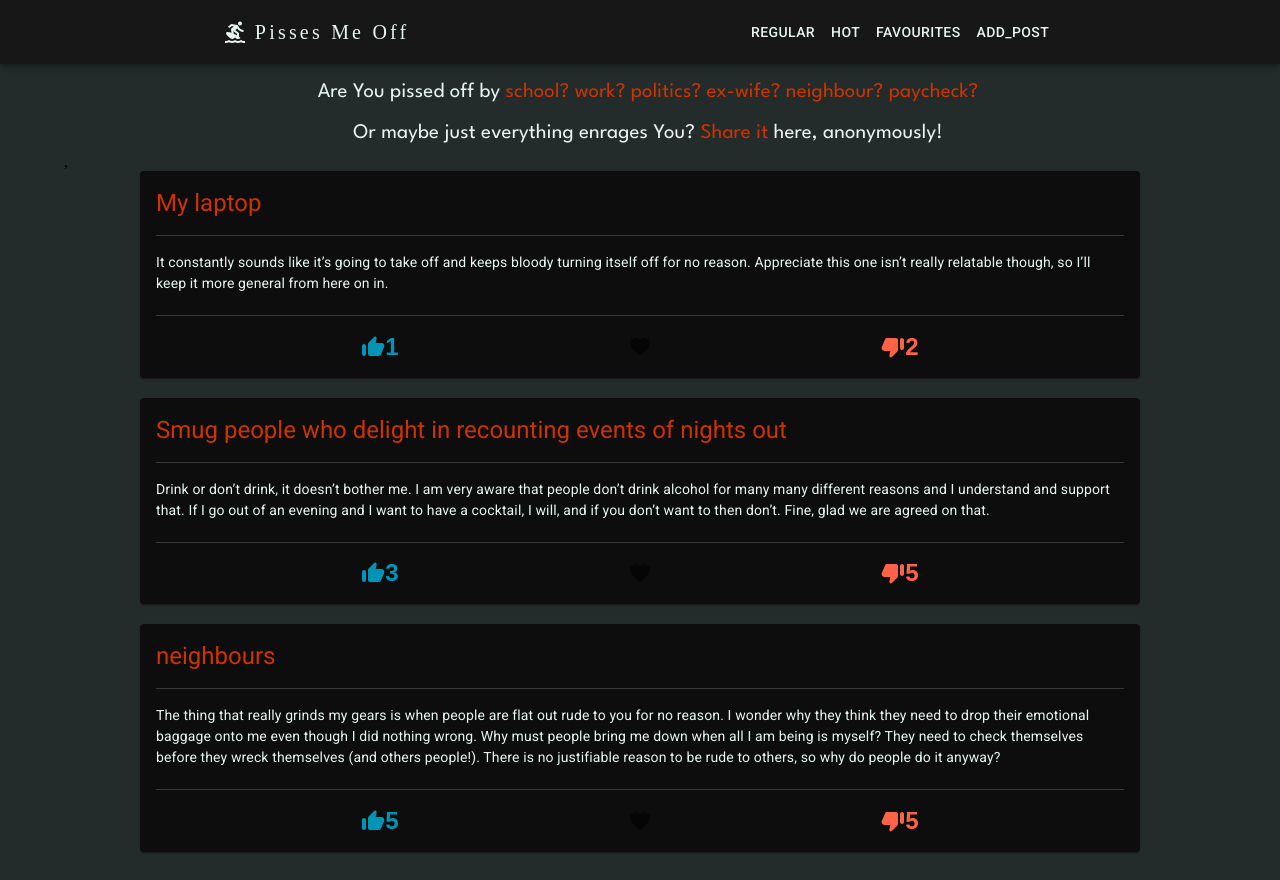
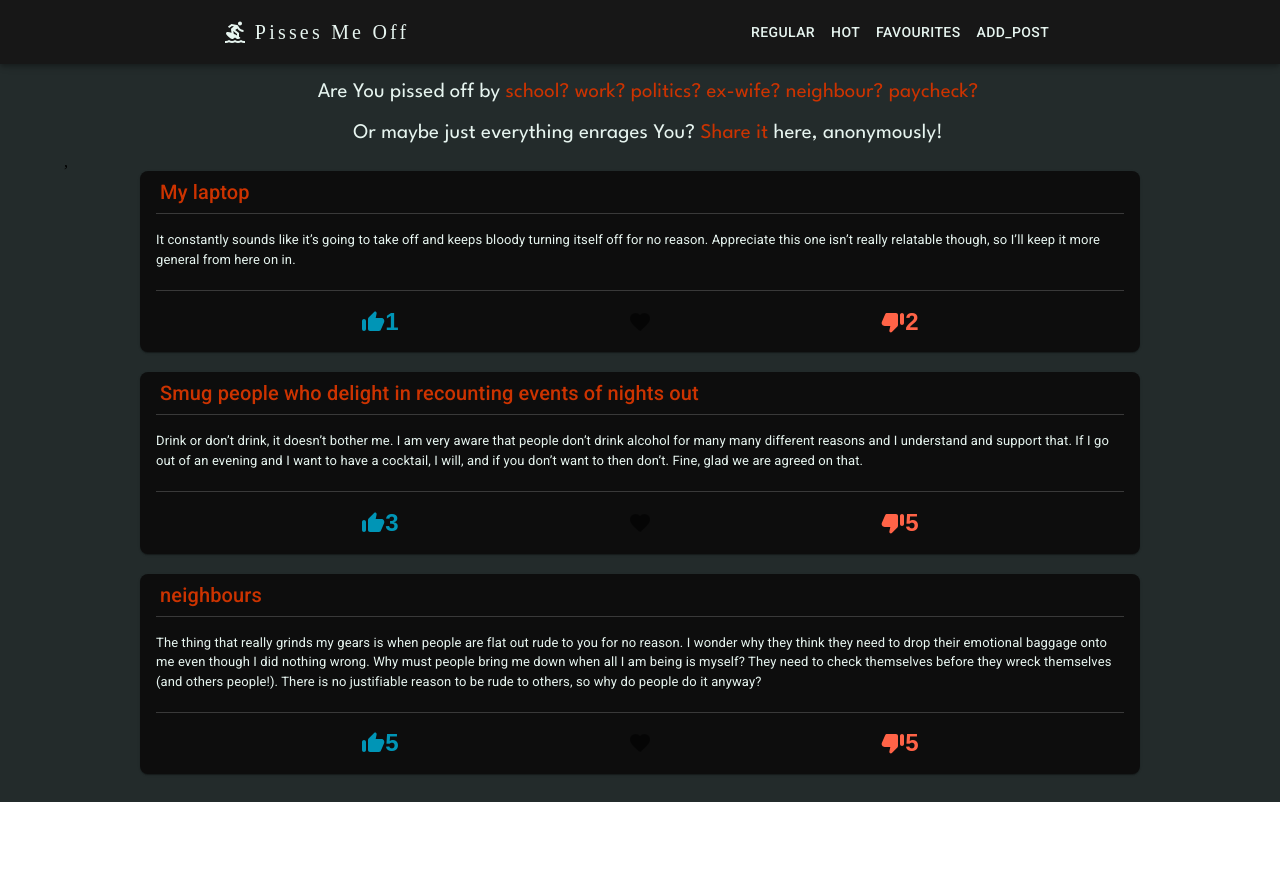
Before and after one commit to Zasada94/pissesmeoff, a React (Create React App) app: page / in a window 1280 px wide. After the commit the page ends 802 px from the top, so only its background shows below. Built offline with nearby package versions, Linux system fonts and the light colour scheme; a web font is replaced by a local one.

Commit message:
font sizes changed

```diff
--- a/src/components/Post.js
+++ b/src/components/Post.js
@@ -29,15 +29,21 @@ function Post({ title, text, upvotes, downvotes, id, favourite }) {
 				maxWidth: "1000px",
 				width: "95%",
 				marginBottom: "20px",
-
+				borderRadius: "8px",
+				fontSize: 10,
 			}}
 		>
-			<CardHeader title={title} />
+			<Typography
+				variant="h6"
+				component="div"
+				sx={{ margin: "5px 0 5px 20px" }}
+			>
+				{title}
+			</Typography>
 			<Divider variant="middle" sx={{ backgroundColor: "#414141" }} />
 			<CardContent>
 				<Typography
-					sx={{ fontSize: 14, color: theme.palette.primary.light }}
-					color="text.secondary"
+					sx={{ fontSize: 13, color: theme.palette.primary.light }}
 					gutterBottom
 				>
 					{text}
```
